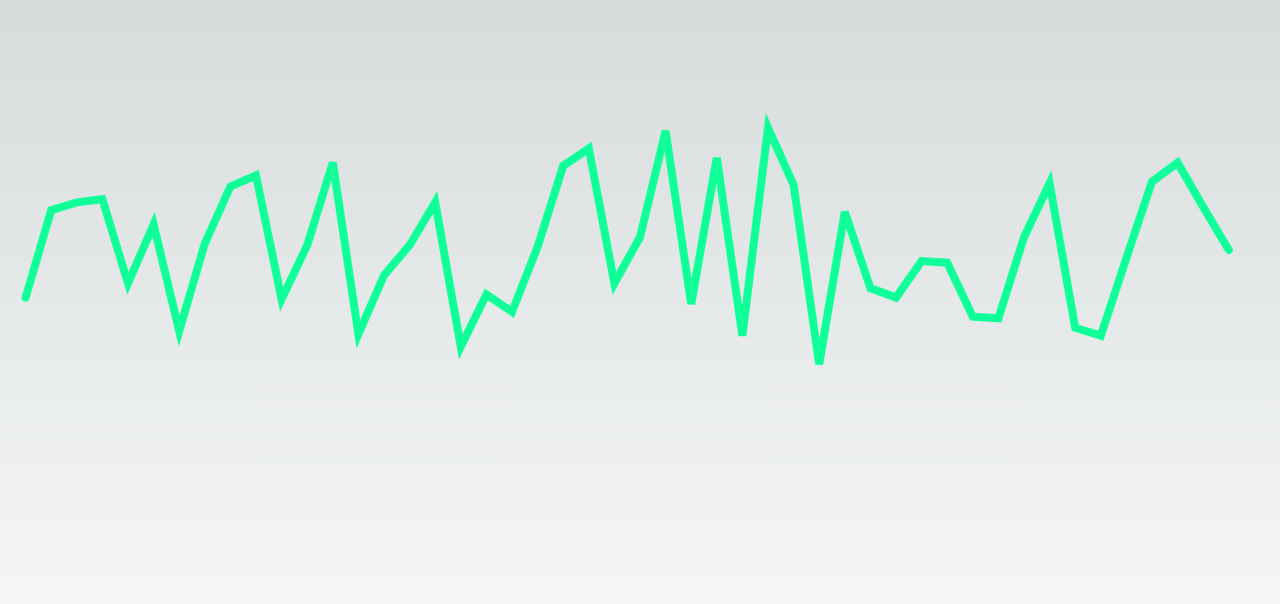
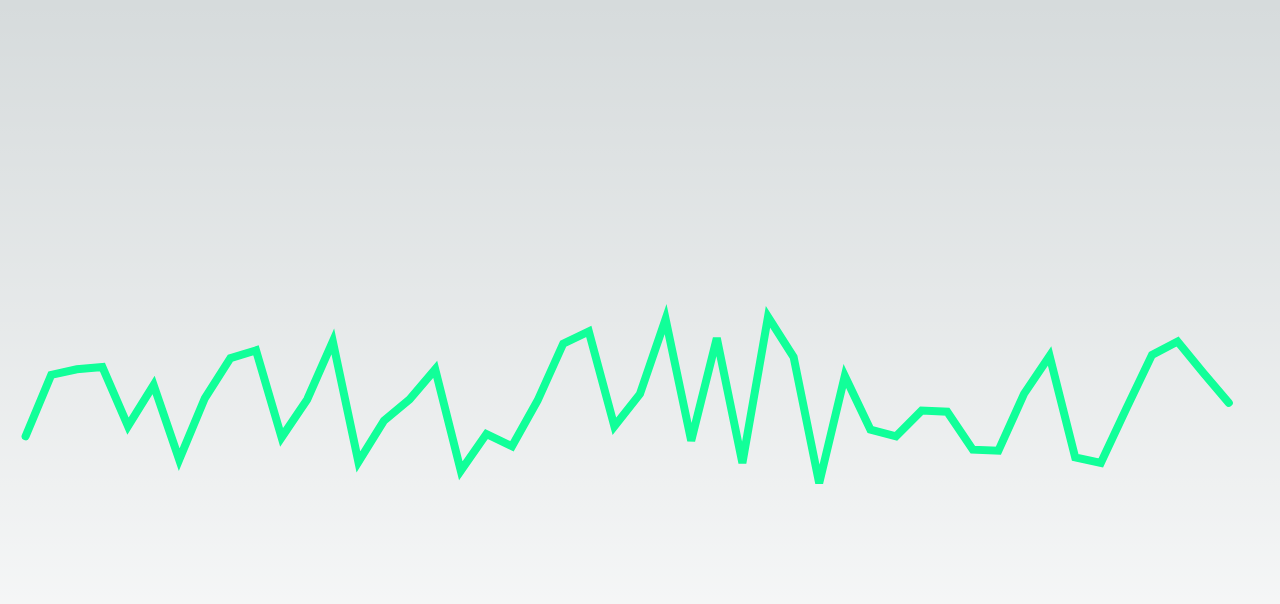
Before and after one commit to Albx68/Albx_Charts, a Next.js app: page / in a window 1280 px wide. Shown: the top 604 px of the page. Built offline with nearby package versions, Linux system fonts and the light colour scheme.

Commit message:
added horizontal pad

```diff
--- a/src/app/components/LineChart.tsx
+++ b/src/app/components/LineChart.tsx
@@ -57,13 +57,12 @@ const LineChart = ({ canvasHeight, canvasWidth, pathOptions, data, xRange, yRang
         <svg width={canvasWidth} height={canvasHeight} onMouseMove={handleMouseMove} className="cursor-grabbing" onMouseLeave={handleOnMouseLeave} onMouseEnter={handleOnMouseEnter}>
             <motion.path animate={{ d: pathString, pathLength: [0, 1] }} transition={{ duration: 2, ease: easeInOut }} fill="none" stroke={"#11ff99"} strokeWidth={8} strokeLinecap="round"  {...pathOptions} />
             <circle cx={selectedPoint?.x} cy={selectedPoint?.y} r={10} fill="none" stroke="white" strokeWidth={8} />
-            {/* <text x={selectedPoint.x} y={selectedPoint.y} textAnchor="middle" fill="white" fontWeight={"bold"} fontSize={43}>{selectedValue}</text> */}
+            {showSelectedValue && <text x={selectedPoint?.x} y={selectedPoint?.y - 20} textAnchor="middle" fill="white" fontWeight={"bold"} fontSize={43}>{selectedValue?.value}</text>}
         </svg>
         <div className="flex justify-center">
-            {showSelectedValue && <motion.div className="flex flex-col items-center">
+            {/* {showSelectedValue && <motion.div className="flex flex-col items-center">
                 <p className="text-4xl font-bold">{selectedValue?.value}</p>
-                {/* <p>{formatTime(selectedValue?.time, "h:mm a") + "   " + selectedValue?.time}</p> */}
-            </motion.div>}
+            </motion.div>} */}
         </div>
     </div>
 }
--- a/src/app/page.tsx
+++ b/src/app/page.tsx
@@ -13,7 +13,7 @@ export default function Home() {
   const data = generateDummyData(startTime, endTime, timeGap)
   const valueMin = Math.min(...data.map(item => item.value))
   const valueMax = Math.max(...data.map(item => item.value))
-  const verticalPadding = 20
+  const verticalPadding = 60
   const horizontalPadding = 60 * 1000 * 15
   const yRange = {
     min: valueMin - verticalPadding,
@@ -24,7 +24,7 @@ export default function Home() {
     max: endTime + horizontalPadding
   }
   return (
-    <main className="flex min-h-screen flex-col items-center justify-between p-24">
+    <main className="flex min-h-screen flex-col items-center justify-center p-24">
       <LineChart canvasHeight={300} canvasWidth={dimensions.width} data={data} xRange={xRange} yRange={yRange} />
     </main>
   )
```
